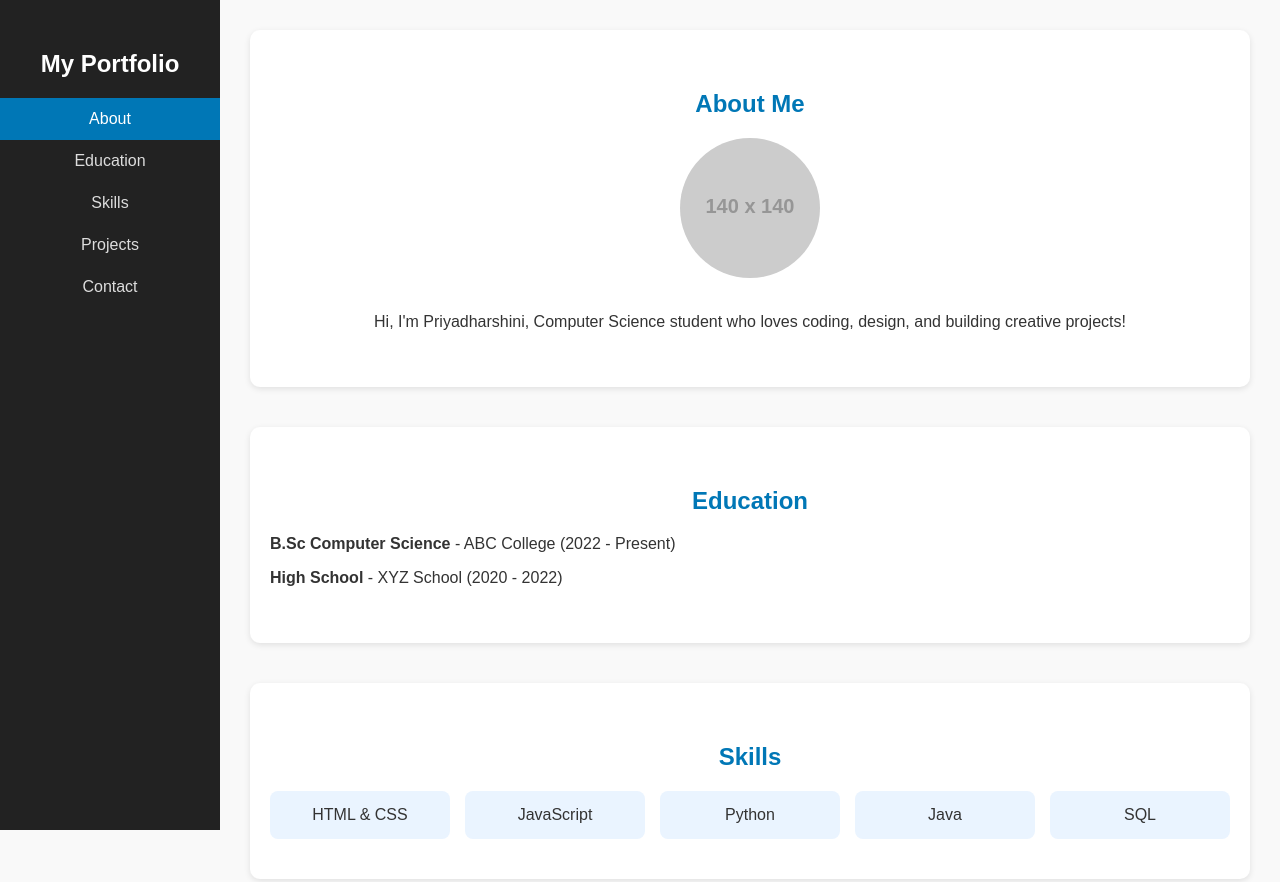
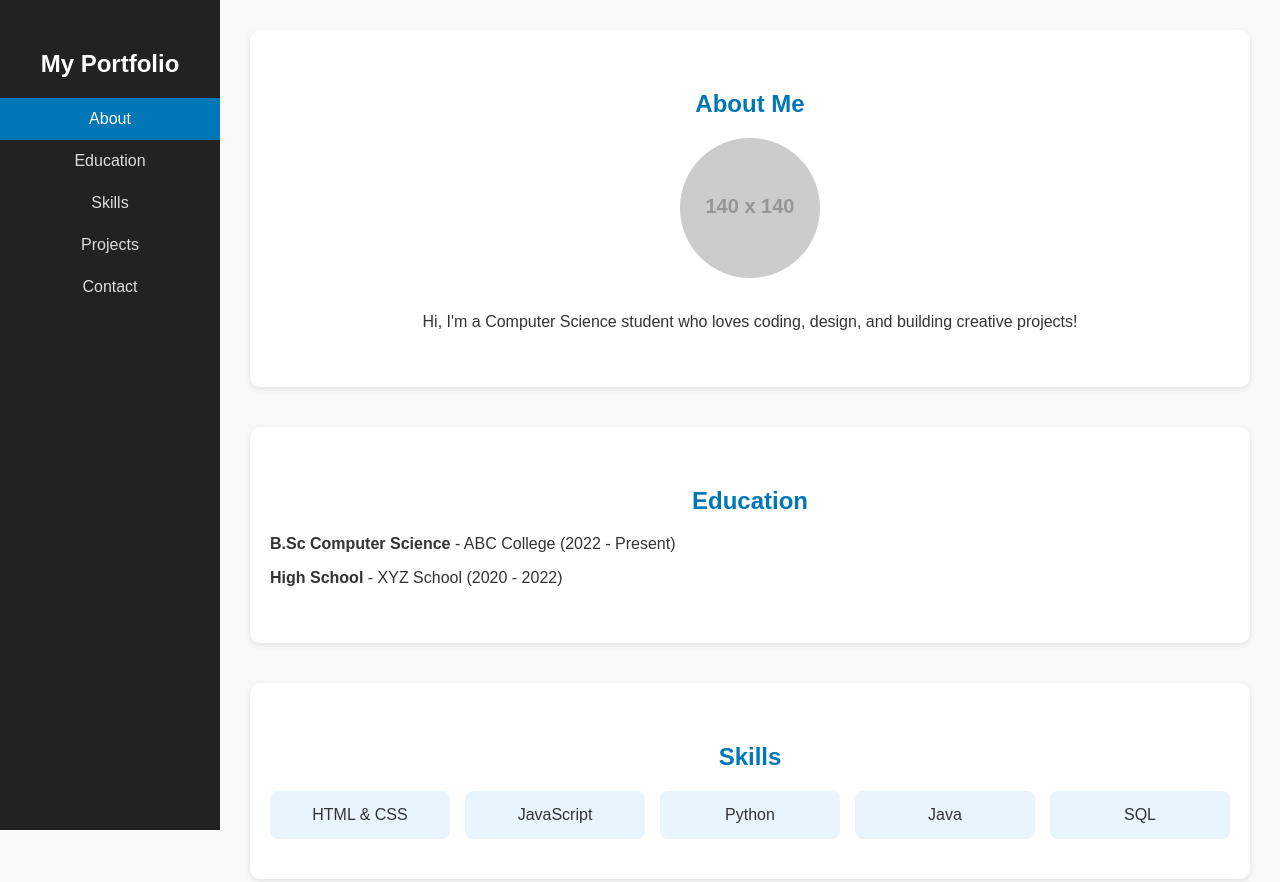
Before and after one commit to priyadharshinilakshmanan3-devil/-Priyadharshini-TNSDC-FWD-DP, a plain HTML site: page index.html in a window 1280 px wide. Shown: the top 882 px of the page. Drawn offline with Linux system fonts and the light colour scheme; placeholder pictures from the web are drawn by us.

Commit message:
Priyadharshini L

```diff
--- a/index.html
+++ b/index.html
@@ -145,7 +145,7 @@
       <h2>About Me</h2>
       <div class="profile">
         <img src="https://via.placeholder.com/140" alt="Profile">
-        <p>Hi, I'm Priyadharshini<b></b>,  Computer Science student who loves coding, design, and building creative projects!</p>
+        <p>Hi, I'm <priyadharini</b> a Computer Science student who loves coding, design, and building creative projects!</p>
       </div>
     </section>
 
@@ -192,7 +192,7 @@
   </div>
 
   <footer>
-    <p>© 2025 priyadharshini| Student Portfolio</p>
+    <p>© 2025 priyadharshini | Student Portfolio</p>
   </footer>
 
   <script>
```
Also changed, not shown: 1 other file.
